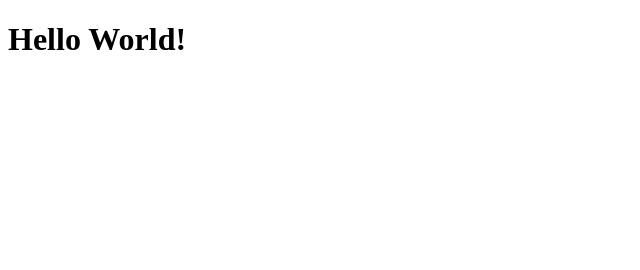
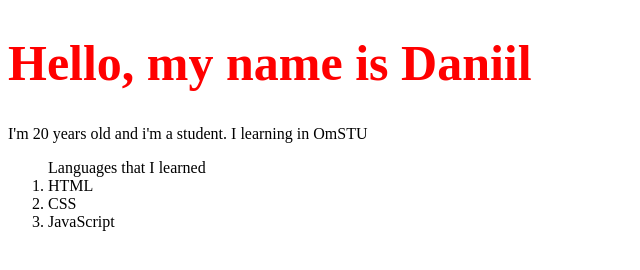
Before and after one commit to Insanefoam/reactApp, a React app: page / in a window 1280 px wide. Shown: the whole page, without its empty margins (0-640 px from the left). Built offline with nearby package versions, Linux system fonts and the light colour scheme.

Commit message:
13.02 last commit

```diff
--- a/public/index.html
+++ b/public/index.html
@@ -3,6 +3,7 @@
 <head>
     <meta charset="UTF-8">
     <meta name="viewport" content="width=device-width, initial-scale=1.0">
+    <link rel="stylesheet" href="style.css">
     <title>Simple ReactJS app</title>
 </head>
 <body>
--- /dev/null
+++ b/public/style.css
@@ -0,0 +1,4 @@
+h1{
+    color: red;
+    font-size: 50px;
+}
--- a/src/index.js
+++ b/src/index.js
@@ -1,4 +1,19 @@
 import React from "react"
 import ReactDom from "react-dom"
 
-ReactDom.render(<h1>Hello World!</h1>,document.getElementById("root"));
+function MyApp(){
+    return (
+    <div>
+        <h1>Hello, my name is Daniil</h1>
+        <p>I'm 20 years old and i'm a student. I learning in OmSTU</p>
+        <ol>
+            Languages that I learned
+            <li>HTML</li>
+            <li>CSS</li>
+            <li>JavaScript</li>
+        </ol>
+    </div>
+    )
+}
+
+ReactDom.render(<MyApp />, document.getElementById("root"));
```
Also changed, not shown: src/style.css (deleted).
